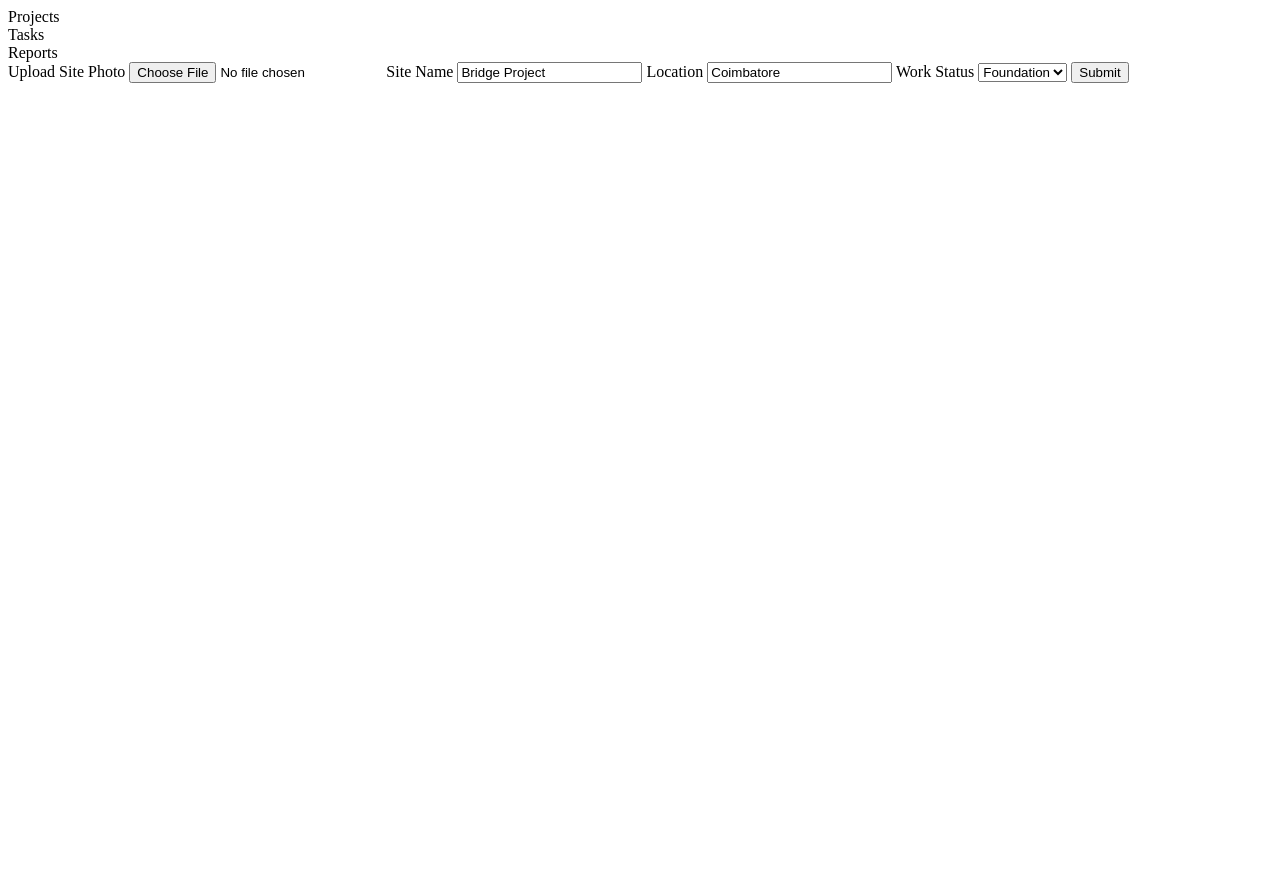
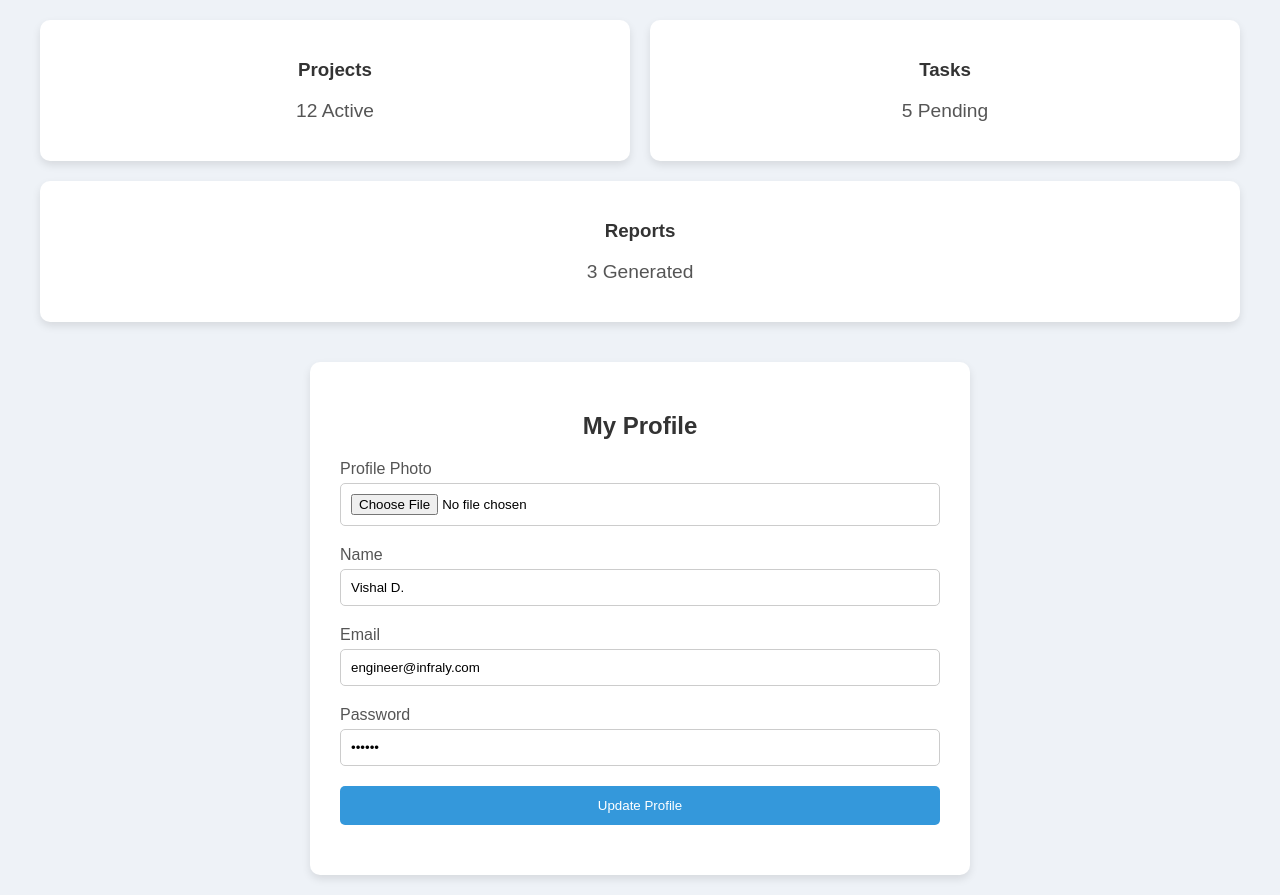
Before and after one commit to Dvishal05-gth/infraly, a plain HTML site: page engineer.html in a window 1280 px wide. Before the commit the page ends 800 px from the top, so only its background shows below. Drawn offline with Linux system fonts and the light colour scheme.

Commit message:
Update engineer.html

```diff
--- a/engineer.html
+++ b/engineer.html
@@ -1,33 +1,147 @@
+<!DOCTYPE html>
+<html lang="en">
+<head>
+  <meta charset="UTF-8">
+  <meta name="viewport" content="width=device-width, initial-scale=1.0">
+  <title>Engineer Dashboard</title>
+  <style>
+    body {
+      font-family: Arial, sans-serif;
+      background-color: #eef2f7;
+      margin: 0;
+      padding: 0;
+    }
+
+    .dashboard-container {
+      max-width: 1200px;
+      margin: auto;
+      padding: 20px;
+    }
+
+    /* Cards Section */
+    .dashboard-cards {
+      display: flex;
+      gap: 20px;
+      margin-bottom: 40px;
+      flex-wrap: wrap;
+    }
+
+    .card {
+      background-color: #fff;
+      flex: 1 1 30%;
+      padding: 20px;
+      border-radius: 10px;
+      box-shadow: 0 4px 8px rgba(0,0,0,0.1);
+      text-align: center;
+      min-width: 200px;
+    }
+
+    .card h3 {
+      margin-bottom: 10px;
+      color: #333;
+    }
+
+    .card p {
+      font-size: 1.2em;
+      color: #555;
+    }
+
+    /* Profile Form */
+    .dashboard-box {
+      background-color: #fff;
+      padding: 30px;
+      border-radius: 10px;
+      max-width: 600px;
+      margin: auto;
+      box-shadow: 0 4px 8px rgba(0,0,0,0.1);
+    }
+
+    .dashboard-box h2 {
+      margin-bottom: 20px;
+      color: #333;
+      text-align: center;
+    }
+
+    .dashboard-box label {
+      display: block;
+      margin-bottom: 5px;
+      color: #555;
+    }
+
+    .dashboard-box input,
+    .dashboard-box select,
+    .dashboard-box textarea {
+      width: 100%;
+      padding: 10px;
+      margin-bottom: 20px;
+      border: 1px solid #ccc;
+      border-radius: 5px;
+      box-sizing: border-box;
+    }
+
+    .dashboard-box input[type="submit"] {
+      background-color: #3498db;
+      color: white;
+      border: none;
+      padding: 12px 20px;
+      border-radius: 5px;
+      cursor: pointer;
+      transition: background-color 0.3s;
+    }
+
+    .dashboard-box input[type="submit"]:hover {
+      background-color: #2980b9;
+    }
+
+    @media (max-width: 768px) {
+      .dashboard-cards {
+        flex-direction: column;
+      }
+    }
+  </style>
+</head>
+<body>
+
   <div class="dashboard-container">
 
-  <!-- Dashboard Cards -->
+    <!-- Cards Section -->
     <div class="dashboard-cards">
-    <div class="dashboard-card">Projects</div>
-    <div class="dashboard-card">Tasks</div>
-    <div class="dashboard-card">Reports</div>
+      <div class="card">
+        <h3>Projects</h3>
+        <p>12 Active</p>
+      </div>
+      <div class="card">
+        <h3>Tasks</h3>
+        <p>5 Pending</p>
+      </div>
+      <div class="card">
+        <h3>Reports</h3>
+        <p>3 Generated</p>
+      </div>
     </div>
 
-  <!-- Engineer Form -->
+    <!-- Engineer Profile Form -->
     <div class="dashboard-box">
       <form class="dashboard-form">
-      <label for="site-photo">Upload Site Photo</label>
-      <input type="file" id="site-photo" name="site-photo">
+        <h2>My Profile</h2>
 
-      <label for="site-name">Site Name</label>
-      <input type="text" id="site-name" name="site-name" value="Bridge Project">
+        <label for="profile-photo">Profile Photo</label>
+        <input type="file" id="profile-photo" name="profile-photo">
 
-      <label for="location">Location</label>
-      <input type="text" id="location" name="location" value="Coimbatore">
+        <label for="name">Name</label>
+        <input type="text" id="name" name="name" value="Vishal D.">
 
-      <label for="work-status">Work Status</label>
-      <select id="work-status" name="work-status">
-        <option value="foundation">Foundation</option>
-        <option value="structure">Structure</option>
-        <option value="finishing">Finishing</option>
-      </select>
+        <label for="email">Email</label>
+        <input type="email" id="email" name="email" value="engineer@infraly.com">
 
-      <input type="submit" value="Submit">
+        <label for="password">Password</label>
+        <input type="password" id="password" name="password" value="******">
+
+        <input type="submit" value="Update Profile">
       </form>
     </div>
 
   </div>
+
+</body>
+</html>
```
Lines whose indentation alone changed are shown as unchanged.
